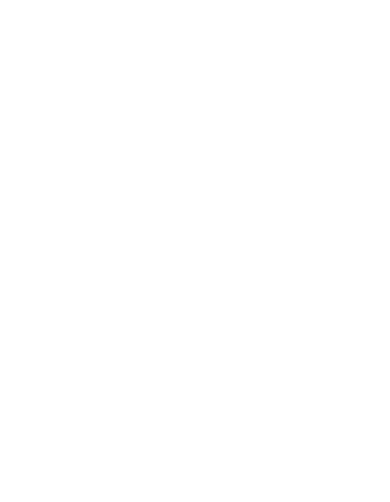
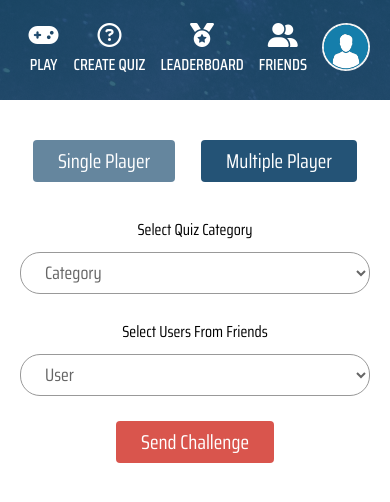
Before and after one commit to MrGg-30/Quizzard, a React (Create React App) app in the folder quizzard-ui/: page /play-with-friends in a window 390 px wide. Before the commit this address had no page. Shown: the top 502 px of the page. Built offline with nearby package versions, Linux system fonts and the light colour scheme.

Commit message:
play with friend or alone page components

```diff
--- a/quizzard-ui/public/css/app.css
+++ b/quizzard-ui/public/css/app.css
@@ -189,6 +189,87 @@
   text-transform: uppercase;
   box-shadow: 0 4px 4px #999;
   font-weight: 200;
+}
+
+
+.play-with-layout {
+  display: flex;
+  padding: 40px 60px;
+  column-gap: 80px;
+}
+.play-with-layout > .left {
+  width: 60%;
+}
+.play-with-layout > .left > p.title {
+  color: #DC9854;
+  text-align: center;
+  font-size: 36px;
+  margin-bottom: 25px;
+}
+.play-with-layout > .left > img {
+  width: 100%;
+}
+.play-with-layout > .right {
+  width: 40%;
+  display: flex;
+  flex-direction: column;
+  padding-top: 50px;
+}
+.play-with-layout > .right > .btns {
+  display: flex;
+  justify-content: space-around;
+}
+.play-with-layout > .right > .btns > .btn-dull {
+  background-color: #245376;
+  opacity: 0.7;
+  color: #fff;
+  border-radius: 4px;
+  font-size: 20px;
+  padding: 5px 25px;
+}
+.play-with-layout > .right > .btns > .btn-full {
+  background-color: #245376;
+  color: #fff;
+  border-radius: 4px;
+  font-size: 20px;
+  padding: 5px 25px;
+}
+.play-with-layout > .right > form {
+  display: flex;
+  flex-direction: column;
+  margin-top: 35px;
+}
+.play-with-layout > .right > form > .select-cover {
+  display: flex;
+  flex-direction: column;
+}
+.play-with-layout > .right > form > .select-cover > .select-option {
+  width: 100%;
+  display: flex;
+  flex-direction: column;
+  row-gap: 10px;
+  margin-bottom: 25px;
+}
+.play-with-layout > .right > form > .select-cover > .select-option > span {
+  text-align: center;
+}
+.play-with-layout > .right > form > .select-cover > .select-option > select {
+  width: 100%;
+  background-color: #fff;
+  border-radius: 20px;
+  padding: 5px 20px;
+  border: solid #999 1px;
+  color: #666;
+  font-size: 18px;
+}
+.play-with-layout > .right > form > button {
+  background-color: #D9554D;
+  border: none;
+  color: #fff;
+  font-size: 20px;
+  padding: 5px 25px;
+  border-radius: 4px;
+  align-self: center;
 }
 
 .play-start-layout {
@@ -439,6 +520,87 @@
     justify-content: center;
   }
 
+  .play-with-layout {
+    display: flex;
+    padding: 20px 20px;
+    column-gap: 80px;
+  }
+  .play-with-layout > .left {
+    width: 60%;
+    display: none;
+  }
+  .play-with-layout > .left > p.title {
+    color: #DC9854;
+    text-align: center;
+    font-size: 36px;
+    margin-bottom: 25px;
+  }
+  .play-with-layout > .left > img {
+    width: 100%;
+  }
+  .play-with-layout > .right {
+    width: 100%;
+    display: flex;
+    flex-direction: column;
+    padding-top: 20px;
+  }
+  .play-with-layout > .right > .btns {
+    display: flex;
+    justify-content: space-around;
+  }
+  .play-with-layout > .right > .btns > .btn-dull {
+    background-color: #245376;
+    opacity: 0.7;
+    color: #fff;
+    border-radius: 4px;
+    font-size: 20px;
+    padding: 5px 25px;
+  }
+  .play-with-layout > .right > .btns > .btn-full {
+    background-color: #245376;
+    color: #fff;
+    border-radius: 4px;
+    font-size: 20px;
+    padding: 5px 25px;
+  }
+  .play-with-layout > .right > form {
+    display: flex;
+    flex-direction: column;
+    margin-top: 35px;
+  }
+  .play-with-layout > .right > form > .select-cover {
+    display: flex;
+    flex-direction: column;
+  }
+  .play-with-layout > .right > form > .select-cover > .select-option {
+    width: 100%;
+    display: flex;
+    flex-direction: column;
+    row-gap: 10px;
+    margin-bottom: 25px;
+  }
+  .play-with-layout > .right > form > .select-cover > .select-option > span {
+    text-align: center;
+  }
+  .play-with-layout > .right > form > .select-cover > .select-option > select {
+    width: 100%;
+    background-color: #fff;
+    border-radius: 20px;
+    padding: 5px 20px;
+    border: solid #999 1px;
+    color: #666;
+    font-size: 18px;
+  }
+  .play-with-layout > .right > form > button {
+    background-color: #D9554D;
+    border: none;
+    color: #fff;
+    font-size: 20px;
+    padding: 5px 25px;
+    border-radius: 4px;
+    align-self: center;
+  }
+
   .play-start-layout {
     display: flex;
     flex-direction: column-reverse;
--- a/quizzard-ui/src/App.js
+++ b/quizzard-ui/src/App.js
@@ -3,6 +3,7 @@
 import Master from "./layouts/Master";
 import Dashboard from "./pages/Dashboard";
 import PlayStart from "./pages/PlayStart";
+import PlayWithFriend from "./pages/PlayWithFriend";
 
 
 function App() {
@@ -13,6 +14,7 @@
                     <Route path="/" element={<Dashboard/>}/>
                 </Route>
                 <Route element={<Master/>}>
+                    <Route path="/play-with-friends" element={<PlayWithFriend/>}/>
                     <Route path="/play-start" element={<PlayStart/>}/>
                 </Route>
             </Routes>
--- /dev/null
+++ b/quizzard-ui/src/pages/PlayWithFriend.js
@@ -0,0 +1,47 @@
+import React from 'react';
+
+function PlayWithFriend() {
+    return (
+        <div className="play-with-layout">
+            <div className="left">
+                <p className="title">
+                    Get ready for some competition!
+                </p>
+                <img src="/media/play-with-friend.png" alt="img"/>
+            </div>
+            <div className="right">
+                <div className="btns">
+                    <a href="#" className="btn-dull">
+                        Single Player
+                    </a>
+                    <a href="#" className="btn-full">
+                        Multiple Player
+                    </a>
+                </div>
+
+                <form>
+
+                    <div className="select-cover">
+                        <div className="select-option">
+                            <span>Select Quiz Category</span>
+                            <select placeholder="Category">
+                                <option value="">Category</option>
+                            </select>
+                        </div>
+
+                        <div className="select-option">
+                            <span>Select Users From Friends</span>
+                            <select placeholder="User">
+                                <option value="">User</option>
+                            </select>
+                        </div>
+                    </div>
+
+                    <button type="submit">Send Challenge</button>
+                </form>
+            </div>
+        </div>
+    );
+}
+
+export default PlayWithFriend;
--- a/quizzard-ui/src/scss/app.scss
+++ b/quizzard-ui/src/scss/app.scss
@@ -226,6 +226,99 @@
   }
 }
 
+
+.play-with-layout {
+  display: flex;
+  padding: 40px 60px;
+  column-gap: 80px;
+
+  > .left {
+    width: 60%;
+
+    > p.title {
+      color: #DC9854;
+      text-align: center;
+      font-size: 36px;
+      margin-bottom: 25px;
+    }
+
+    > img {
+      width: 100%;
+    }
+  }
+
+  > .right {
+    width: 40%;
+    display: flex;
+    flex-direction: column;
+    padding-top: 50px;
+
+    > .btns {
+      display: flex;
+      justify-content: space-around;
+
+      > .btn-dull {
+        background-color: #245376;
+        opacity: 0.7;
+        color: #fff;
+        border-radius: 4px;
+        font-size: 20px;
+        padding: 5px 25px;
+      }
+
+      > .btn-full {
+        background-color: #245376;
+        color: #fff;
+        border-radius: 4px;
+        font-size: 20px;
+        padding: 5px 25px;
+      }
+    }
+
+    > form {
+      display: flex;
+      flex-direction: column;
+      margin-top: 35px;
+
+      > .select-cover {
+        display: flex;
+        flex-direction: column;
+
+        > .select-option {
+          width: 100%;
+          display: flex;
+          flex-direction: column;
+          row-gap: 10px;
+          margin-bottom: 25px;
+
+          > span {
+            text-align: center;
+          }
+
+          > select {
+            width: 100%;
+            background-color: #fff;
+            border-radius: 20px;
+            padding: 5px 20px;
+            border: solid #999 1px;
+            color: #666;
+            font-size: 18px;
+          }
+        }
+      }
+
+      > button {
+        background-color: #D9554D;
+        border: none;
+        color: #fff;
+        font-size: 20px;
+        padding: 5px 25px;
+        border-radius: 4px;
+        align-self: center;
+      }
+    }
+  }
+}
 
 .play-start-layout {
   display: flex;
@@ -542,6 +635,101 @@
     }
   }
 
+
+  .play-with-layout {
+    display: flex;
+    padding: 20px 20px;
+    column-gap: 80px;
+
+    > .left {
+      width: 60%;
+      display: none;
+
+      > p.title {
+        color: #DC9854;
+        text-align: center;
+        font-size: 36px;
+        margin-bottom: 25px;
+      }
+
+      > img {
+        width: 100%;
+      }
+    }
+
+    > .right {
+      width: 100%;
+      display: flex;
+      flex-direction: column;
+      padding-top: 20px;
+
+      > .btns {
+        display: flex;
+        justify-content: space-around;
+
+        > .btn-dull {
+          background-color: #245376;
+          opacity: 0.7;
+          color: #fff;
+          border-radius: 4px;
+          font-size: 20px;
+          padding: 5px 25px;
+        }
+
+        > .btn-full {
+          background-color: #245376;
+          color: #fff;
+          border-radius: 4px;
+          font-size: 20px;
+          padding: 5px 25px;
+        }
+      }
+
+      > form {
+        display: flex;
+        flex-direction: column;
+        margin-top: 35px;
+
+        > .select-cover {
+          display: flex;
+          flex-direction: column;
+
+          > .select-option {
+            width: 100%;
+            display: flex;
+            flex-direction: column;
+            row-gap: 10px;
+            margin-bottom: 25px;
+
+            > span {
+              text-align: center;
+            }
+
+            > select {
+              width: 100%;
+              background-color: #fff;
+              border-radius: 20px;
+              padding: 5px 20px;
+              border: solid #999 1px;
+              color: #666;
+              font-size: 18px;
+            }
+          }
+        }
+
+        > button {
+          background-color: #D9554D;
+          border: none;
+          color: #fff;
+          font-size: 20px;
+          padding: 5px 25px;
+          border-radius: 4px;
+          align-self: center;
+        }
+      }
+    }
+  }
+
   .play-start-layout {
     display: flex;
 
```
Also changed, not shown: quizzard-ui/public/media/play-with-friend.png (added).
